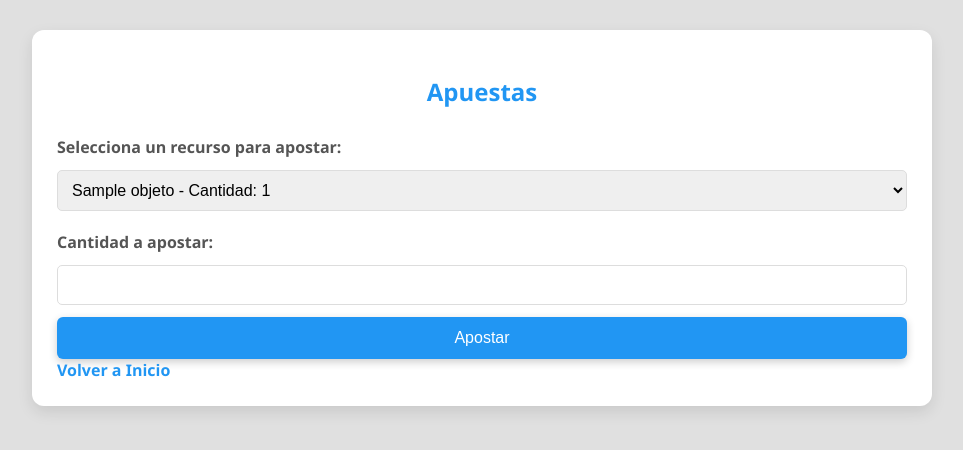
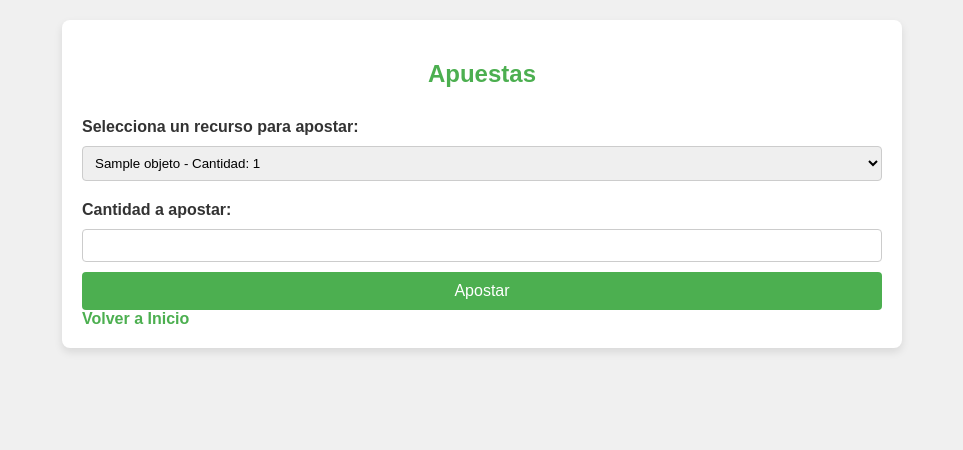
Before and after one commit to moriva01/proyecto_ingenieria_datos, a Flask app: page /apuestas in a window 1280 px wide. Shown: the top 450 px of the page, without its empty margins (158-1121 px from the left). Run offline with Flask 3, Linux system fonts and the light colour scheme; a user stored in the database is signed in; tables that the repository leaves empty hold one stand-in row (values such as "Sample post"); some libraries are stand-ins or nearby versions.

Commit message:
Update style.css

```diff
--- a/code/app/static/style.css
+++ b/code/app/static/style.css
@@ -1,159 +1,124 @@
 /* Estilo general */
 body {
-    font-family: 'Segoe UI', Tahoma, Geneva, Verdana, sans-serif;
-    background-color: #e0e0e0;
+    font-family: Arial, sans-serif;
+    background-color: #f0f0f0;
     color: #333;
     margin: 0;
     padding: 0;
 }
 
-/* Encabezados */
 h2 {
     text-align: center;
-    color: #2196F3;
-    font-weight: 700;
-    margin-bottom: 20px;
+    color: #4CAF50;
 }
 
-/* Contenedor principal */
 .container {
-    width: 90%;
-    max-width: 850px;
-    margin: 30px auto;
-    padding: 25px;
-    background-color: #ffffff;
-    border-radius: 12px;
-    box-shadow: 0 6px 15px rgba(0, 0, 0, 0.1);
-    transition: all 0.3s ease;
-}
-
-.container:hover {
-    box-shadow: 0 8px 18px rgba(0, 0, 0, 0.15);
+    width: 80%;
+    max-width: 800px;
+    margin: 20px auto;
+    padding: 20px;
+    background-color: #fff;
+    border-radius: 8px;
+    box-shadow: 0px 4px 8px rgba(0, 0, 0, 0.1);
 }
 
 /* Estilo de enlaces */
 a {
-    color: #2196F3;
+    color: #4CAF50;
     text-decoration: none;
-    font-weight: 600;
-    transition: color 0.2s;
+    font-weight: bold;
 }
 
 a:hover {
-    color: #1976D2;
+    color: #388E3C;
 }
 
 /* Estilo de botones */
 button, input[type="submit"] {
-    background-color: #2196F3;
+    background-color: #4CAF50;
     color: white;
-    padding: 12px 25px;
+    padding: 10px 20px;
     border: none;
-    border-radius: 6px;
+    border-radius: 4px;
     cursor: pointer;
     font-size: 16px;
-    font-weight: 500;
-    transition: background-color 0.3s ease, box-shadow 0.3s ease;
-    box-shadow: 0 3px 8px rgba(0, 0, 0, 0.2);
 }
 
 button:hover, input[type="submit"]:hover {
-    background-color: #1976D2;
-    box-shadow: 0 4px 10px rgba(0, 0, 0, 0.25);
-}
-
-button:active, input[type="submit"]:active {
-    background-color: #0d47a1;
-    box-shadow: 0 2px 5px rgba(0, 0, 0, 0.2);
+    background-color: #388E3C;
 }
 
 /* Estilo de formularios */
 form {
     display: flex;
     flex-direction: column;
-    gap: 12px;
+    gap: 10px;
 }
 
 label {
-    font-weight: 600;
-    margin-top: 8px;
-    color: #555;
+    font-weight: bold;
+    margin-top: 10px;
 }
 
 input[type="text"],
 input[type="number"],
 select {
-    padding: 10px;
-    border: 1px solid #ddd;
-    border-radius: 5px;
-    font-size: 16px;
-    transition: border-color 0.2s, box-shadow 0.2s;
-}
-
-input[type="text"]:focus,
-input[type="number"]:focus,
-select:focus {
-    border-color: #2196F3;
-    box-shadow: 0 0 4px rgba(33, 150, 243, 0.3);
+    padding: 8px;
+    border: 1px solid #ccc;
+    border-radius: 4px;
 }
 
 /* Estilo de tablas */
 table {
     width: 100%;
     border-collapse: collapse;
-    margin-top: 25px;
-    overflow: hidden;
-    border-radius: 8px;
+    margin-top: 20px;
 }
 
 th, td {
-    padding: 14px;
-    border: 1px solid #e0e0e0;
+    padding: 12px;
+    border: 1px solid #ddd;
     text-align: left;
-    font-size: 15px;
 }
 
 th {
-    background-color: #2196F3;
+    background-color: #4CAF50;
     color: white;
     font-weight: bold;
 }
 
 tr:nth-child(even) {
-    background-color: #f7f7f7;
+    background-color: #f9f9f9;
 }
 
 tr:hover {
-    background-color: #e3f2fd;
+    background-color: #f1f1f1;
 }
 
 /* Estilo de mensajes flash */
 .flash-success {
     background-color: #d4edda;
     color: #155724;
-    padding: 15px;
-    border-radius: 8px;
+    padding: 10px;
+    border-radius: 4px;
     margin-bottom: 20px;
     border: 1px solid #c3e6cb;
-    font-weight: 600;
 }
 
 .flash-error {
     background-color: #f8d7da;
     color: #721c24;
-    padding: 15px;
-    border-radius: 8px;
+    padding: 10px;
+    border-radius: 4px;
     margin-bottom: 20px;
     border: 1px solid #f5c6cb;
-    font-weight: 600;
 }
 
 .flash-info {
     background-color: #d1ecf1;
     color: #0c5460;
-    padding: 15px;
-    border-radius: 8px;
+    padding: 10px;
+    border-radius: 4px;
     margin-bottom: 20px;
     border: 1px solid #bee5eb;
-    font-weight: 600;
 }
```
